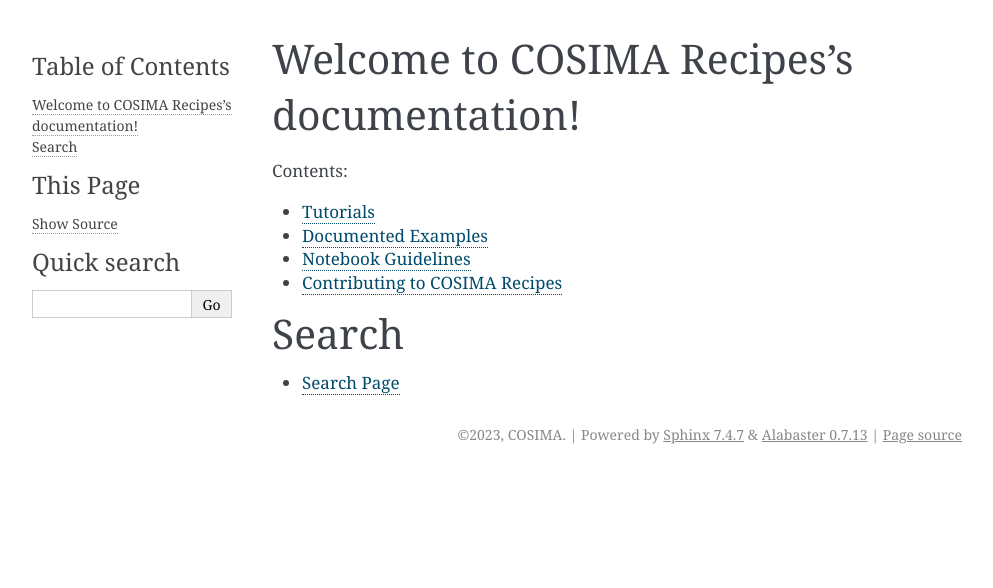
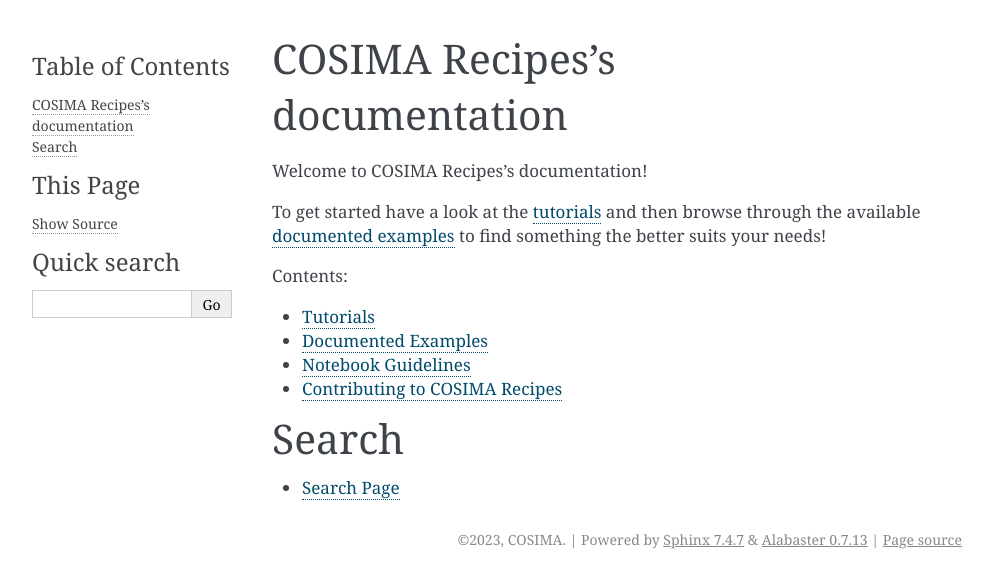
Before and after one commit to COSIMA/cosima-recipes, a Sphinx documentation site: the page built from docs/index.rst, in a window 1280 px wide. Shown: the top 588 px of the page, without its empty margins (148-1141 px from the left). Built offline with Sphinx 7.4.7, drawn with Linux system fonts in a browser that asks for light colours.

Commit message:
differentiate main page from contents

```diff
--- a/docs/index.rst
+++ b/docs/index.rst
@@ -3,8 +3,18 @@
    You can adapt this file completely to your liking, but it should at least
    contain the root `toctree` directive.
 
+COSIMA Recipes's documentation
+==============================
+
 Welcome to COSIMA Recipes's documentation!
-==========================================
+
+To get started have a look at the tutorials_ and then browse through the
+available `documented examples`_ to find something the better suits
+your needs!
+
+
+.. _tutorials: tutorials.html
+.. _documented examples: documented_examples.html
 
 .. toctree::
    :maxdepth: 1
```
